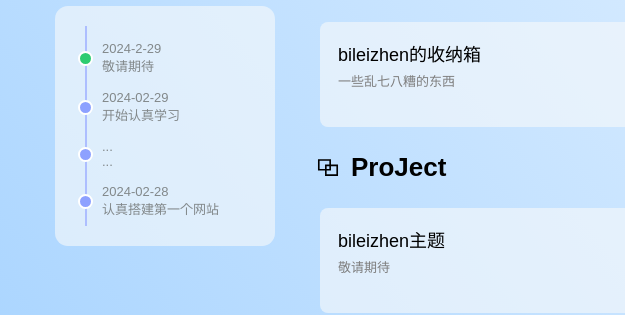
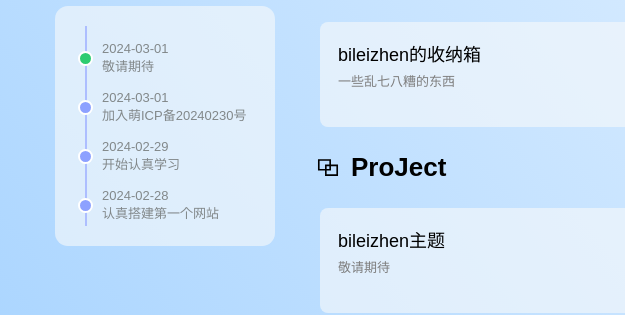
Before and after one commit to bileizhen/bileizhen, a plain HTML site: page index.html in a window 1280 px wide. Shown: the part 509-824 px from the top of the page, 0-625 px from the left. Drawn offline with Linux system fonts and the light colour scheme; a script that the page names is missing; a web font is replaced by a local one.

Commit message:
Update index.html

```diff
--- a/index.html
+++ b/index.html
@@ -94,8 +94,13 @@
                 <ul id="line">
                     <li>
                         <div class="focus"></div>
-                        <div>2024-2-29</div>
+                        <div>2024-03-01</div>
                         <div>敬请期待</div>
+                    </li>
+                    <li>
+                        <div class="focus"></div>
+                        <div>2024-03-01</div>
+                        <div>加入萌ICP备20240230号</div>
                     </li>
                     <li>
                         <div class="focus"></div>
@@ -104,17 +109,12 @@
                     </li>
                     <li>
                         <div class="focus"></div>
-                        <div>...</div>
-                        <div>...</div>
-                    </li>
-                    <li>
-                        <div class="focus"></div>
                         <div>2024-02-28</div>
                         <div>认真搭建第一个网站</div>
                     </li>
                     <li>
                         <div class="focus"></div>
-                        <div>2023-11-01 22:05:35</div>
+                        <div>2023-11-01</div>
                         <div>注册域名bileizhen.top</div>
                     </li>
                 </ul>
```
